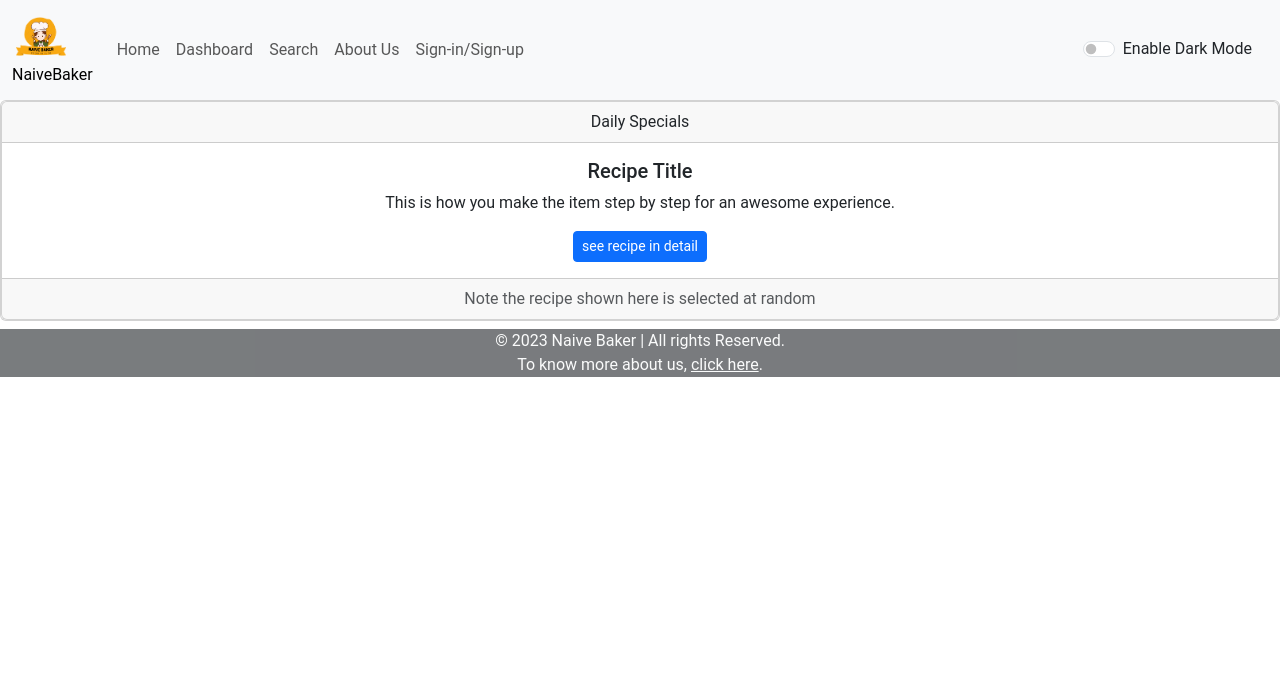
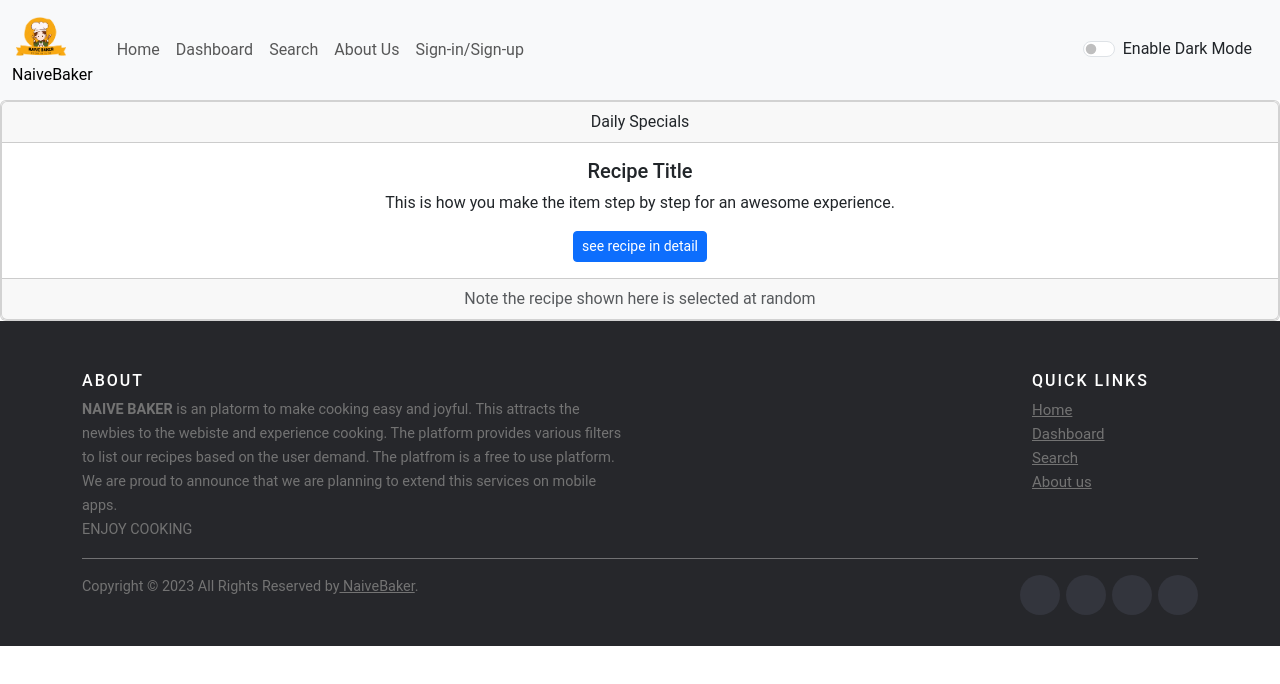
Before and after one commit to dhruvprajapati18082002/Naive_Baker, a React (Create React App) app in the folder frontend/: page / in a window 1280 px wide. Shown: the top 684 px of the page. Built offline with nearby package versions, Linux system fonts and the light colour scheme.

Commit message:
New footer added
Footer file has been updated

```diff
--- /dev/null
+++ b/frontend/src/components/Footer.css
@@ -0,0 +1,163 @@
+.site-footer
+{
+  background-color:#26272b;
+  padding:45px 0 20px;
+  font-size:15px;
+  line-height:24px;
+  color:#737373;
+}
+.site-footer hr
+{
+  border-top-color:#bbb;
+  opacity:0.5
+}
+.site-footer hr.small
+{
+  margin:20px 0
+}
+.site-footer h6
+{
+  color:#fff;
+  font-size:16px;
+  text-transform:uppercase;
+  margin-top:5px;
+  letter-spacing:2px
+}
+.site-footer a
+{
+  color:#737373;
+}
+.site-footer a:hover
+{
+  color:#3366cc;
+  text-decoration:none;
+}
+.footer-links
+{
+  padding-left:0;
+  list-style:none
+}
+.footer-links li
+{
+  display:block
+}
+.footer-links a
+{
+  color:#737373
+}
+.footer-links a:active,.footer-links a:focus,.footer-links a:hover
+{
+  color:#3366cc;
+  text-decoration:none;
+}
+.footer-links.inline li
+{
+  display:inline-block
+}
+.site-footer .social-icons
+{
+  text-align:right
+}
+.site-footer .social-icons a
+{
+  width:40px;
+  height:40px;
+  line-height:40px;
+  margin-left:6px;
+  margin-right:0;
+  border-radius:100%;
+  background-color:#33353d
+}
+.copyright-text
+{
+  margin:0
+}
+@media (max-width:991px)
+{
+  .site-footer [class^=col-]
+  {
+    margin-bottom:30px
+  }
+}
+@media (max-width:767px)
+{
+  .site-footer
+  {
+    padding-bottom:0
+  }
+  .site-footer .copyright-text,.site-footer .social-icons
+  {
+    text-align:center
+  }
+}
+.social-icons
+{
+  padding-left:0;
+  margin-bottom:0;
+  list-style:none
+}
+.social-icons li
+{
+  display:inline-block;
+  margin-bottom:4px
+}
+.social-icons li.title
+{
+  margin-right:15px;
+  text-transform:uppercase;
+  color:#96a2b2;
+  font-weight:700;
+  font-size:13px
+}
+.social-icons a{
+  background-color:#eceeef;
+  color:#818a91;
+  font-size:16px;
+  display:inline-block;
+  line-height:44px;
+  width:44px;
+  height:44px;
+  text-align:center;
+  margin-right:8px;
+  border-radius:100%;
+  -webkit-transition:all .2s linear;
+  -o-transition:all .2s linear;
+  transition:all .2s linear
+}
+.social-icons a:active,.social-icons a:focus,.social-icons a:hover
+{
+  color:#fff;
+  background-color:#29aafe
+}
+.social-icons.size-sm a
+{
+  line-height:34px;
+  height:34px;
+  width:34px;
+  font-size:14px
+}
+.social-icons a.facebook:hover
+{
+  background-color:#3b5998
+}
+.social-icons a.twitter:hover
+{
+  background-color:#00aced
+}
+.social-icons a.linkedin:hover
+{
+  background-color:#007bb6
+}
+.social-icons a.dribbble:hover
+{
+  background-color:#ea4c89
+}
+@media (max-width:767px)
+{
+  .social-icons li.title
+  {
+    display:block;
+    margin-right:0;
+    font-weight:600
+  }
+}
--- a/frontend/src/components/Footer.js
+++ b/frontend/src/components/Footer.js
@@ -1,17 +1,50 @@
 import React from "react";
 import { Link } from "react-router-dom";
+import './Footer.css'
 
 export default function Footer() {
     return (
-        <div>
-            <div className="bg-dark text-light" style={{opacity:"0.6"}}>
-                {/* <div className="card-body"> */}
-                    <p className="card-text text-center my-2">
-                        &#169; 2023 Naive Baker | All rights Reserved. <br/>
-                        To know more about us, <Link to="/about-us" style={{color:"inherit"}}>click here</Link>.
-                    </p>
-                {/* </div> */}
+        <footer className="site-footer">
+            <div className="container">
+                <div className="row d-flex justify-content-between">
+                    <div className="col-sm-12 col-md-6">
+                        <h6>About</h6>
+                        <p className="text-justify"><b><h9>NAIVE BAKER</h9></b> is an platorm to make cooking easy and joyful. This attracts the newbies to the webiste and experience cooking. The platform provides various filters to list our recipes based on the user demand. The platfrom is a free to use platform. </p>
+                        <p className="text-justify">We are proud to announce that we are planning to extend this services on mobile apps. </p>
+                        <p className="text-justify"><h8>ENJOY COOKING</h8> </p>
+                    </div>
+
+                    <div className="col-xs-6 col-md-2">
+                        <h6>Quick Links</h6>
+                        <ul className="footer-links">
+                        <li><Link to="/">Home</Link></li>
+                        <li><Link to="/dashboard">Dashboard</Link></li>
+                        <li><Link to="/">Search</Link></li>
+                        <li><Link to="/about-us">About us</Link></li>
+                        </ul>
+                    </div>
+                </div>
+                <hr></hr>
             </div>
-        </div>
+
+            <div className="container">
+                <div className="row d-flex justify-content-between">
+                    <div className="col-md-0 col-sm-6 col-xs-12" >
+                        <p className="copyright-text">Copyright &copy; 2023 All Rights Reserved by
+                            <Link to="#"> NaiveBaker</Link>.
+                        </p>
+                    </div>
+
+                    <div className="col-md-4 col-sm-6 col-xs-12">
+                        <ul className="social-icons">
+                            <li><Link className="facebook" to="#"><i className="fa fa-facebook"></i></Link></li>
+                            <li><Link className="twitter" to="#"><i className="fa fa-twitter"></i></Link></li>
+                            <li><Link className="dribbble" to="#"><i className="fa fa-dribbble"></i></Link></li>
+                            <li><Link className="linkedin" to="#"><i className="fa fa-linkedin"></i></Link></li>
+                        </ul>
+                    </div>
+                </div>
+            </div>
+        </footer>
     );
 }
```
